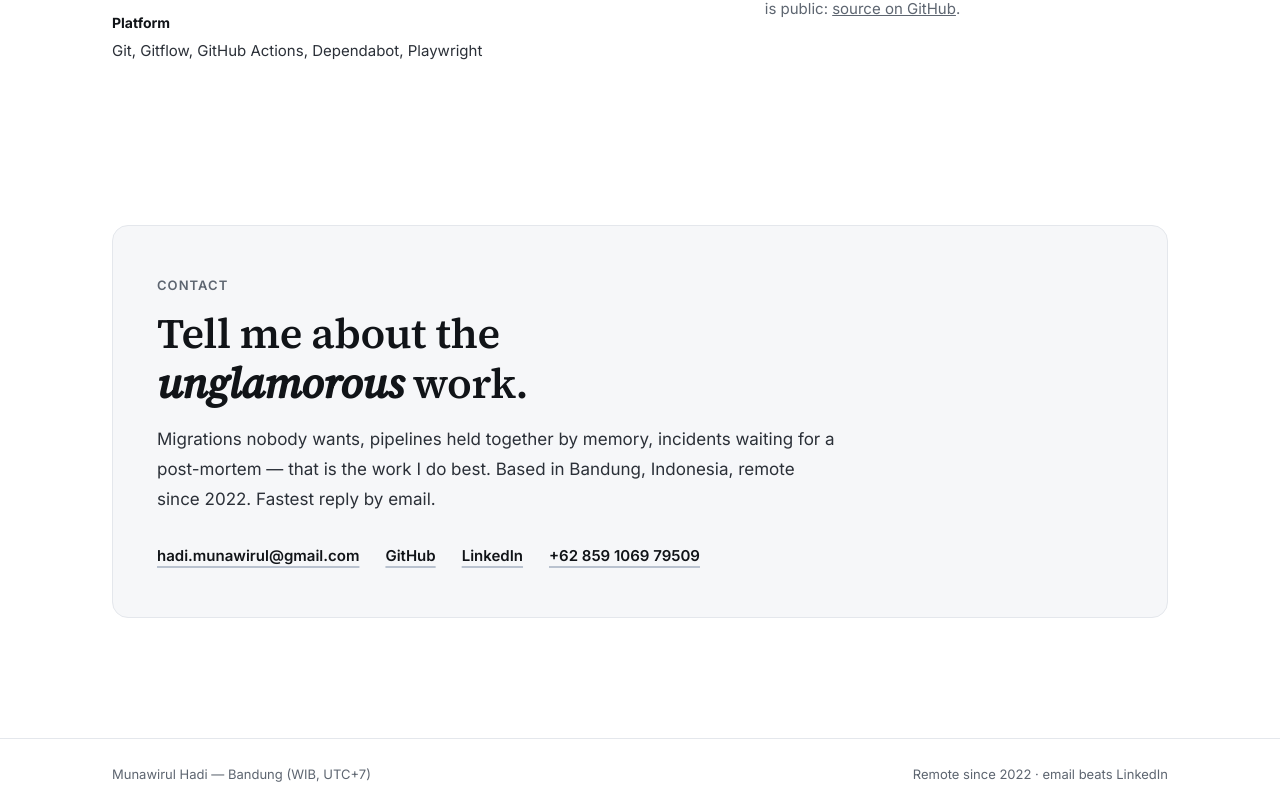
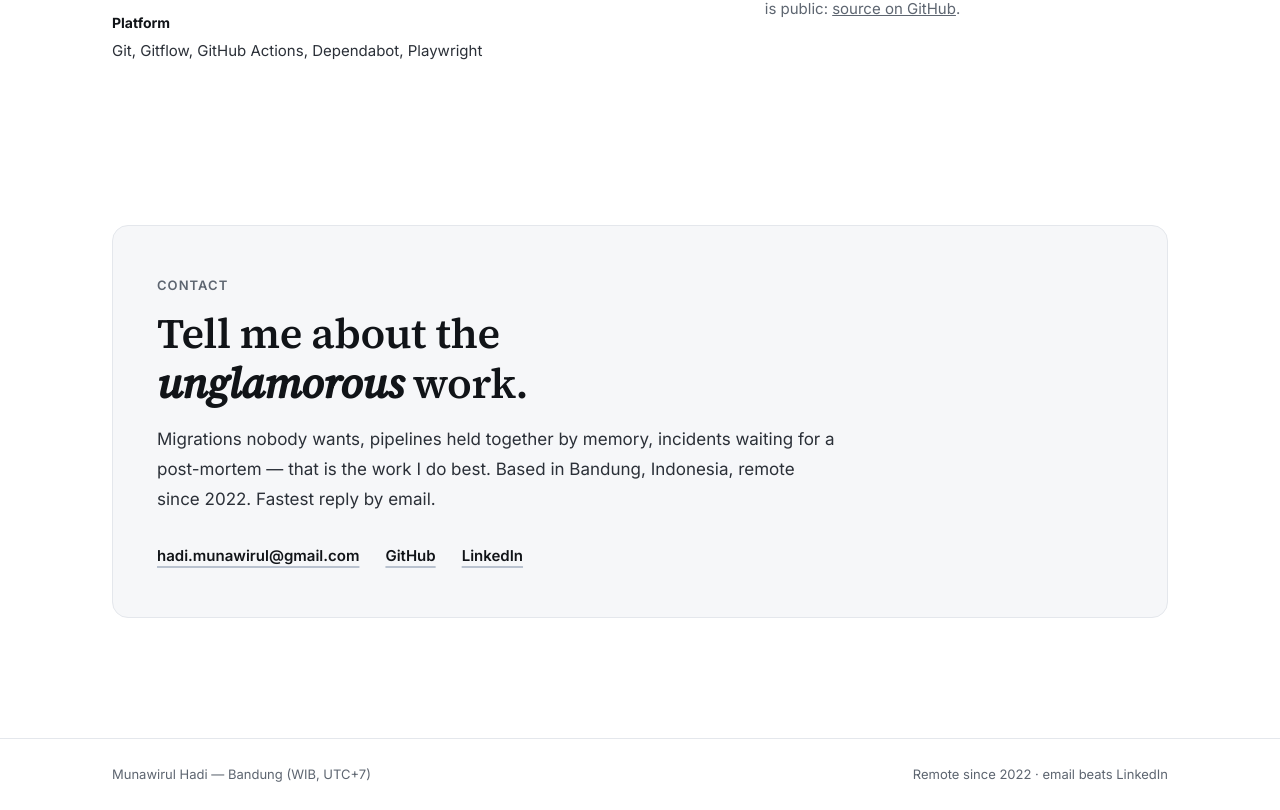
Before and after one commit to heyhadi/heyhadi.github.io, a React (Vite) app: page / in a window 1280 px wide. Shown: the part 6369-7179 px from the top of the page. Built offline with nearby package versions, Linux system fonts and the light colour scheme.

Commit message:
Contact: remove the mobile number
Drops the number from the site entirely: the data field, the tel: link in
the contact CTA row, and the JSON-LD telephone property, so it cannot
reappear through either render path.

```diff
--- a/src/components/Contact.tsx
+++ b/src/components/Contact.tsx
@@ -15,7 +15,6 @@ export function Contact({ profile }: any) {
           <a href={`mailto:${profile.email}`}>{profile.email}</a>
           <a href={profile.github} target="_blank" rel="noreferrer">GitHub</a>
           <a href={profile.linkedin} target="_blank" rel="noreferrer">LinkedIn</a>
-          <a href={`tel:${profile.phone.replace(/\s/g, '')}`}>{profile.phone}</a>
         </div>
       </div>
     </section>
--- a/src/data/resume.ts
+++ b/src/data/resume.ts
@@ -3,7 +3,6 @@ export const profile = {
   role: 'Frontend Engineer',
   altRole: 'Fullstack Engineer',
   location: 'Bandung, Indonesia',
-  phone: '+62 859 1069 79509',
   email: 'hadi.munawirul@gmail.com',
   github: 'https://github.com/heyhadi',
   linkedin: 'https://linkedin.com/in/heyhadi',
--- a/src/entry-server.tsx
+++ b/src/entry-server.tsx
@@ -32,7 +32,6 @@ export function renderJsonLd(): string {
       description: profile.summary,
       url: SITE,
       email: `mailto:${profile.email}`,
-      telephone: profile.phone,
       address: {
         '@type': 'PostalAddress',
         addressLocality: 'Bandung',
```
